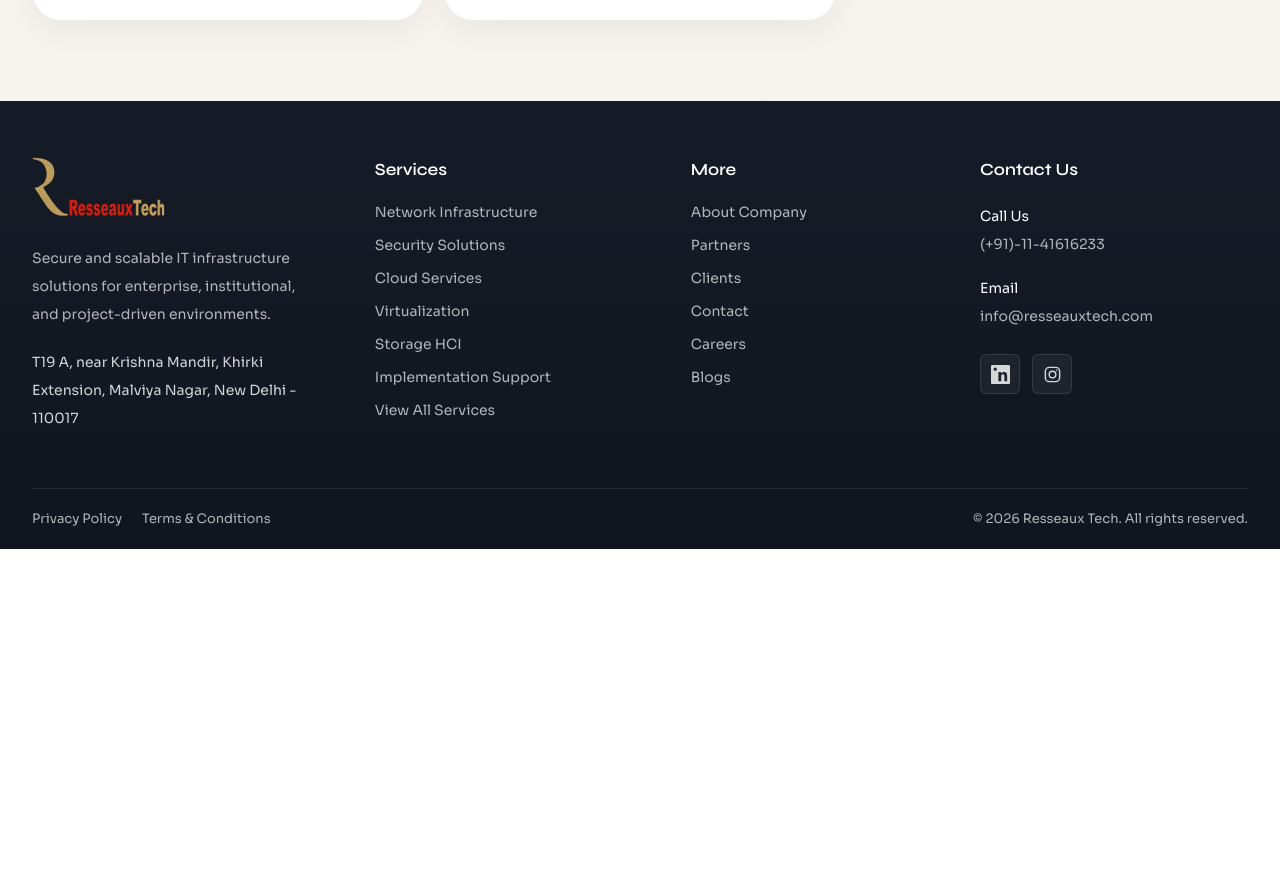
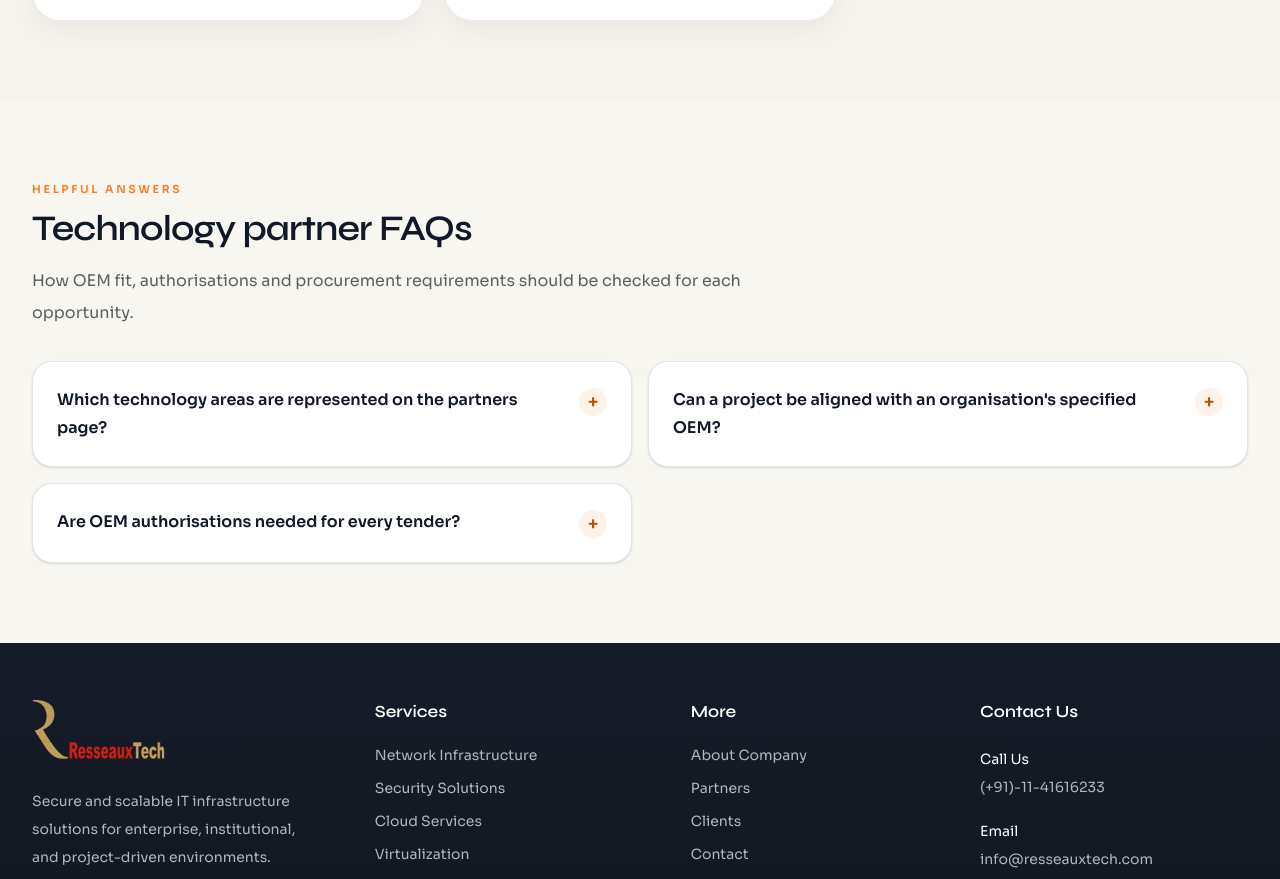
Before and after one commit to k1neeraj/resseauctech, a Next.js app: page /partners in a window 1280 px wide. Shown: the part 2109-2988 px from the top of the page. Before the commit the page ends 2658 px from the top, so only its background shows below. Built offline with nearby package versions, Linux system fonts and the light colour scheme.

Commit message:
feat(content): add technology partner FAQs

```diff
--- a/app/(site)/partners/page.jsx
+++ b/app/(site)/partners/page.jsx
@@ -1,4 +1,6 @@
 import Image from "next/image";
+import RelatedFaqs from "@/components/RelatedFaqs";
+import { pageFaqs } from "@/components/faq/pageFaqs";
 
 export const metadata = {
   title: "Partners",
@@ -189,6 +191,11 @@ export default function PartnersPage() {
           ))}
         </div>
       </section>
+      <RelatedFaqs
+        items={pageFaqs.partners}
+        title="Technology partner FAQs"
+        description="How OEM fit, authorisations and procurement requirements should be checked for each opportunity."
+      />
     </main>
   );
 }
```
